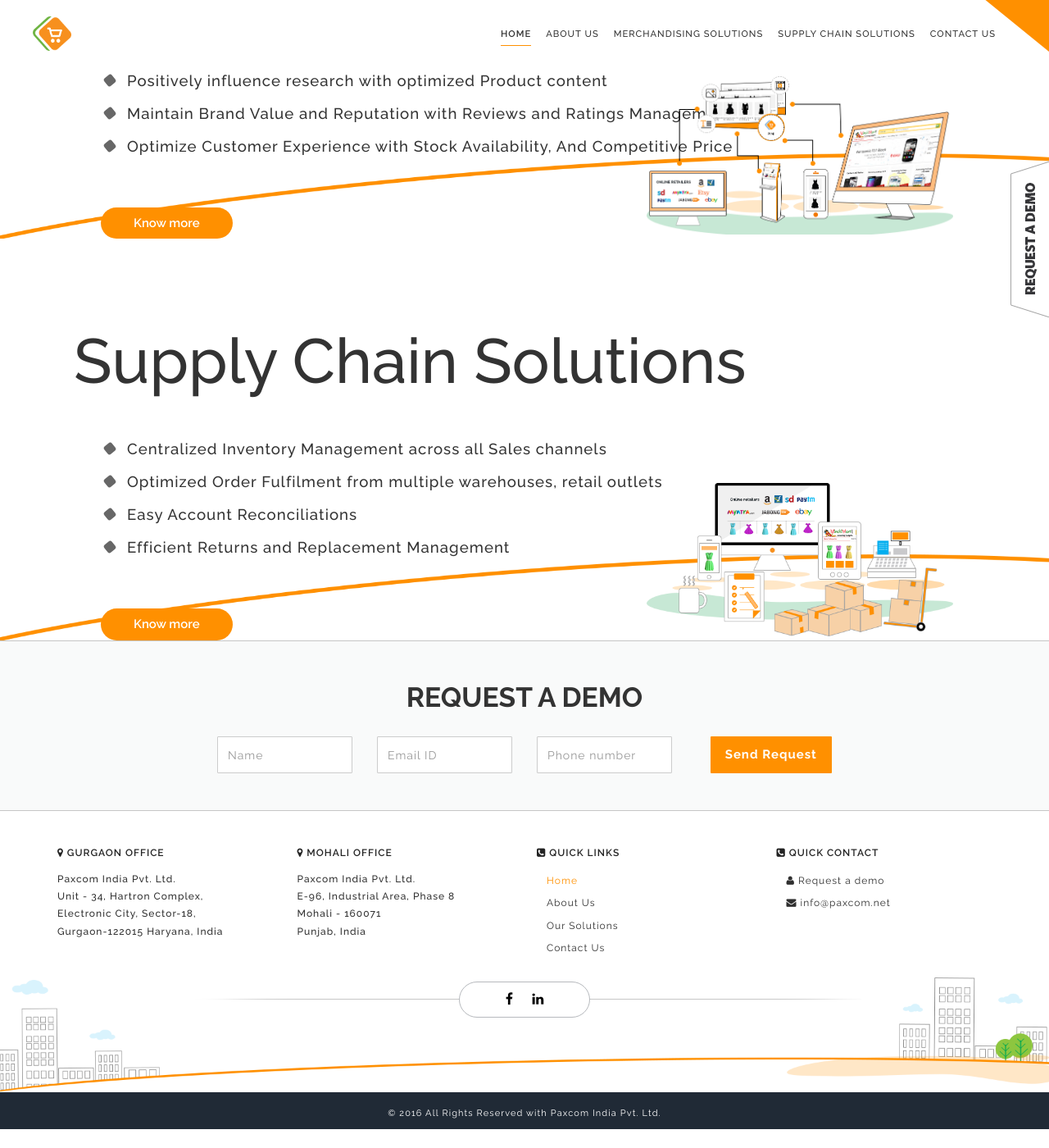
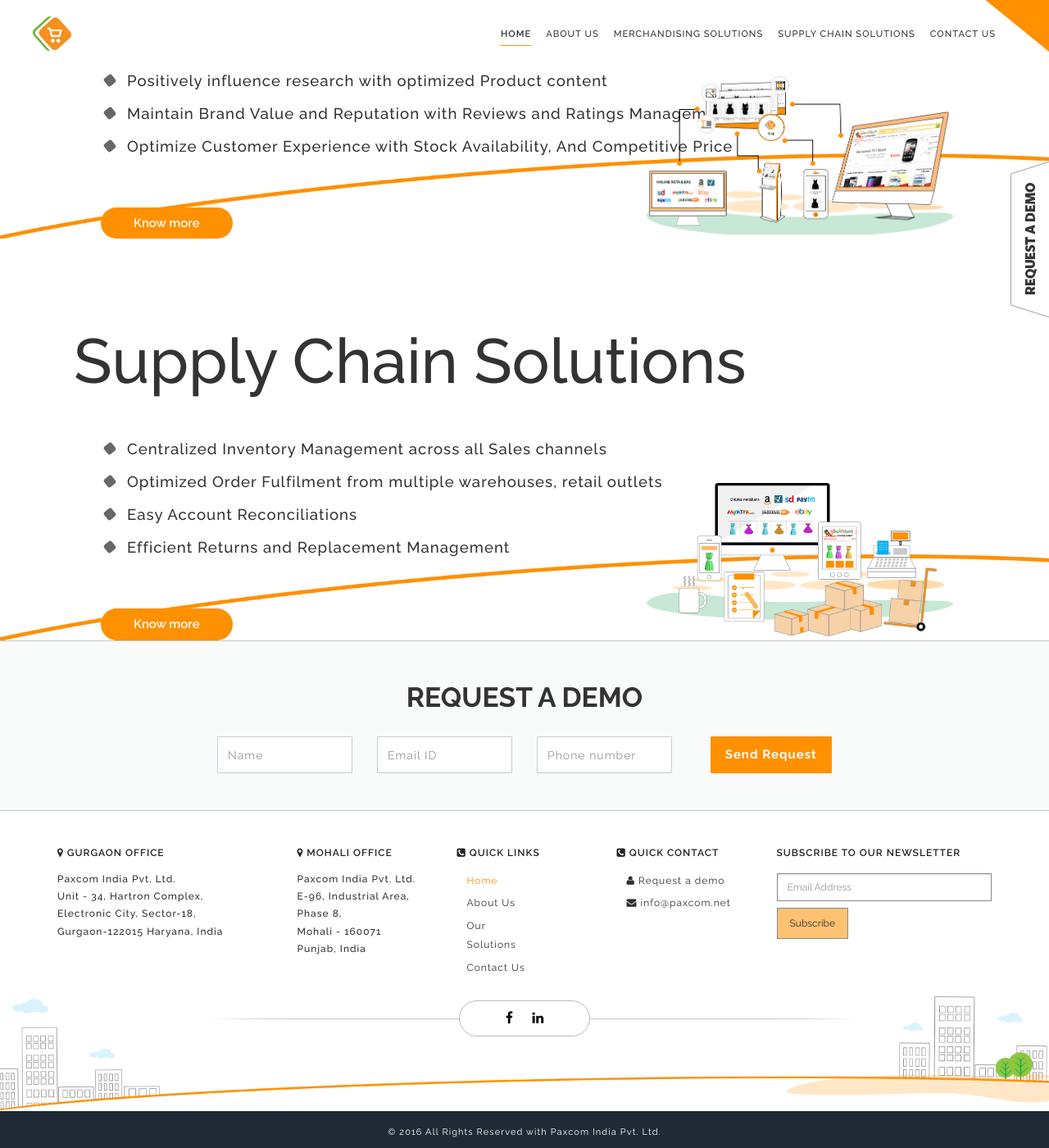
Before and after one commit to paxcom/paxcom.github.io, a Jekyll site: the page built from index.md, in a window 1280 px wide and 1400 px high, scrolled down 772 px. Shown: the whole window at 82% size. Built offline with Jekyll 4.4.1, drawn with Linux system fonts in a browser that asks for light colours; comment, search, counter and statistics services are not loaded; before the commit the page ends 2149 px from its top, so only the background shows below that.

Commit message:
update form and sign up newsletter.

```diff
--- a/_includes/contact-form.html
+++ b/_includes/contact-form.html
@@ -6,12 +6,12 @@
    <input type="text" name="_gotcha" style="display:none" />
   <div class="form-group col-lg-6 col-md-6 col-sm-6 col-xs-12 ">
     <label>Name </label>
-    <input class="input-box form-control" type="text" required name="Name">
+    <input class="input-box form-control" type="text" required name="name">
   </div>
 
     <div class="form-group col-lg-6 col-md-6 col-sm-6 col-xs-12">
     <label>Mobile No  </label>
-     <input class="input-box form-control" name="Mobile number" type="tel" required pattern='\d{10}' title="Mobile Number">
+     <input class="input-box form-control" name="mobile_number" type="tel" required pattern='\d{10}' title="Mobile Number">
   </div>
 
   <div class="form-group col-lg-6 col-md-6 col-sm-6 col-xs-12">
@@ -26,7 +26,7 @@
 
   <div class="form-group col-xs-12">
     <label for="">Description  </label>
-    <textarea  class="form-control" rows="8" name="Description" required></textarea>
+    <textarea  class="form-control" rows="8" name="description" required></textarea>
   </div>
  <div class="form-group col-xs-12">
   <input  class="btn btn-submit btn-contact " type="submit" value="Send" value="Submit Form">
--- a/_includes/footer.html
+++ b/_includes/footer.html
@@ -1,8 +1,16 @@
 <footer>
+
+<!-- Begin MailChimp Signup Form
+<link href="//cdn-images.mailchimp.com/embedcode/classic-10_7.css" rel="stylesheet" type="text/css"> -->
+<style type="text/css">
+	#mc_embed_signup{color:#fff; }
+	/* Add your own MailChimp form style overrides in your site stylesheet or in this style block.
+	   We recommend moving this block and the preceding CSS link to the HEAD of your HTML file. */
+</style>
   <div class="container ">
     <div class="row">
     	<div class="footer-add-link">
-        	<div class="footer-add col-md-3 col-sm-3 col-xs-12">
+        	<div class="footer-add col-md-3 col-sm-4 col-xs-12">
         		<div class="footer-heading"><i class="fa  fa-map-marker"></i> Gurgaon office</div>
                 <p>Paxcom India Pvt. Ltd. <br>
                     Unit - 34, Hartron Complex, <br>
@@ -11,17 +19,17 @@
                 </p>
                 <!--<a href="#" class="btn-location">Locate us on Google map</a>-->
              </div>
-             <div class="footer-add col-md-3 col-sm-3 col-xs-12">
+             <div class="footer-add col-md-2 col-sm-4 col-xs-12">
         		<div class="footer-heading"><i class="fa  fa-map-marker"></i>  Mohali office</div>
                 <p>Paxcom India Pvt. Ltd. <br>
-                	E-96, Industrial Area, Phase 8<br>
+                	E-96, Industrial Area, Phase 8,<br>
                 	Mohali - 160071<br>
                 	Punjab, India<br>
 
                 </p>
                <!-- <a href="#" class="btn-location">Locate us on Google map</a>-->
              </div>
-             <div class="footer-add col-md-3 col-sm-3 col-xs-12">
+             <div class="footer-add col-md-2 col-sm-3 col-xs-12">
         		<div class="footer-heading"><i class="fa fa-phone-square"></i>  QUICK links</div>
                 	<ul class="footer-links quick-links">
                     	<li><a href="{{site.baseurl}}/index.html" {% if page.url == '/' or page.url == '/index.html' %} class='active' {% endif %}>Home</a></li>
@@ -39,35 +47,38 @@
 
                     </ul>-->
              </div>
-             <div class="footer-add col-md-2 col-sm-3 col-xs-12">
+             <div class="footer-add col-md-2 col-sm-4 col-xs-12">
         		<div class="footer-heading"><i class="fa fa-phone-square"></i>  QUICK CONTACT</div>
                 <ul class="footer-links">
                 	<li><a href="#" class="request-demo"><i class="fa fa-user"></i> Request a demo</a></li>
                     <li><a href="mailto:info@paxcom.net"><i class="fa fa-envelope "></i> info@paxcom.net</a></li>
                </ul>
              </div>
-             <!--<div class="footer-add col-md-3 col-sm-3 col-xs-12 newsletterForm">
+             <div class="footer-add col-md-3 col-sm-5 col-xs-12 newsletterForm">
         		<div class="footer-heading">Subscribe to our Newsletter</div>
                 <div id="mc_embed_signup">
-                    <form action="//paxcom.us13.list-manage.com/subscribe/post?u=b4d7a2f50e0b43c434a93fdc2&amp;id=7a58afee43" method="post" id="mc-embedded-subscribe-form" name="mc-embedded-subscribe-form" class="validate" target="_blank" novalidate>
+                   <form action="//paxcom.us13.list-manage.com/subscribe/post?u=b4d7a2f50e0b43c434a93fdc2&amp;id=5c7a5d9aa8" method="post" id="mc-embedded-subscribe-form" name="mc-embedded-subscribe-form" class="validate" target="_blank" novalidate>
                         <div id="mc_embed_signup_scroll">
                     <div class="mc-field-group">
-                        <input type="email" value="" name="EMAIL" class="required email form-control" id="mce-EMAIL" placeholder="Email Address">
+                        <input type="email" value="" name="EMAIL"  id="mce-EMAIL" class="required email form-control" placeholder="Email Address">
                     </div>
-                    <div class="mc-field-group">
-                        <input type="text" value="" name="FNAME" class="form-control" id="mce-FNAME" placeholder="First Name">
-                    </div>
+
                         <div id="mce-responses" class="clear">
                             <div class="response" id="mce-error-response" style="display:none"></div>
                             <div class="response" id="mce-success-response" style="display:none"></div>
                         </div>
-                        <div style="position: absolute; left: -5000px;" aria-hidden="true"><input type="text" name="b_b4d7a2f50e0b43c434a93fdc2_7a58afee43" tabindex="-1" value=""></div>
+                        <div style="position: absolute; left: -5000px;" aria-hidden="true"><input type="text" name="b_b4d7a2f50e0b43c434a93fdc2_5c7a5d9aa8" tabindex="-1" value=""></div>
                         <div class="clear"><input type="submit" value="Subscribe" name="subscribe" id="mc-embedded-subscribe" class="button btn-send"></div>
                         </div>
                     </form>
 </div>
 
-             </div>-->
+
+
+
+
+
+             </div>
 
         </div>
         <div class="clearfix"></div>
--- a/_includes/signup-request.html
+++ b/_includes/signup-request.html
@@ -6,7 +6,7 @@
             <input type="hidden" name="_subject" value="New Signup for a trial account" />
             <div class="col-md-2 col-sm-3 col-md-offset-2">
             	<div class="form-group">
-                	<input type="text" class="form-control" name="Name" placeholder="Name" required>
+                	<input type="text" class="form-control" name="name" placeholder="Name" required>
                 </div>
             </div>
              <div class="col-md-2 col-sm-3">
@@ -16,7 +16,7 @@
             </div>
              <div class="col-md-2 col-sm-3">
             	<div class="form-group">
-                	<input type="tel" class="form-control" placeholder="Phone number" name="Mobile No" pattern='\d{10}' title="Mobile Number" required>
+                	<input type="tel" class="form-control" placeholder="Phone number" name="mobile_number" pattern='\d{10}' title="Mobile Number" required>
                 </div>
             </div>
              <div class="col-md-2 col-sm-3">
--- a/js/request-form.js
+++ b/js/request-form.js
@@ -1,7 +1,8 @@
 // JavaScript Document
-submitForm = function(form_id) {
- $(("#"+form_id)).submit(function(e)
+function submitForm(id){
+ $(("#"+id)).submit(function(e)
  {
+	e.preventDefault();
   var params= $(this).serializeArray();
   var action= $(this).attr("action");
    $.ajax({
@@ -10,16 +11,22 @@
    data : params,
    mimeType: "text/html; charset=utf-8",
    success:function(data, textStatus, jqXHR)  {
-    //data: return data from server on success fully complete the rquest
+	   document.getElementById(id).reset();
+	   if(id=="contactform"){
+	   	$(".right-side-bar").toggleClass("show-hide");
+		$(".btn-request-a-demo").toggleClass("org");
+	   }
+     //alert("We will contact you shortly");
+	 window.location.href="/thank.html";
    },error: function(jqXHR, textStatus, errorThrown)  {
      console.log("error");
    }
   });
-  e.preventDefault(); //STOP default action
+
+  return false;
  });
 }
-
-$document.ready(function(){
+$(document).ready(function(){
 
  submitForm("contactform");
  submitForm("contactform2");
```
Also changed, not shown: _includes/request-a-demo.html (line endings or trailing spaces).
